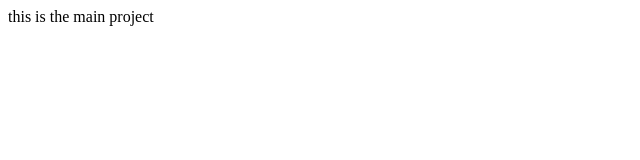
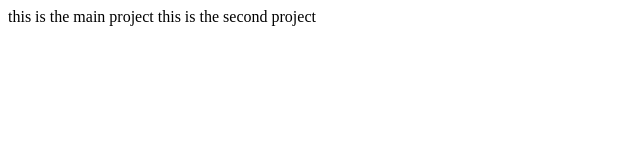
Before and after one commit to Farida594/git---prac6, a plain HTML site: page index.html in a window 1280 px wide. Shown: the whole page, without its empty margins (0-640 px from the left). Drawn offline with Linux system fonts and the light colour scheme.

Commit message:
second project

```diff
--- a/index.html
+++ b/index.html
@@ -7,5 +7,6 @@
 </head>
 <body>
     this is the main project
+    this is the second project
 </body>
 </html>
```
